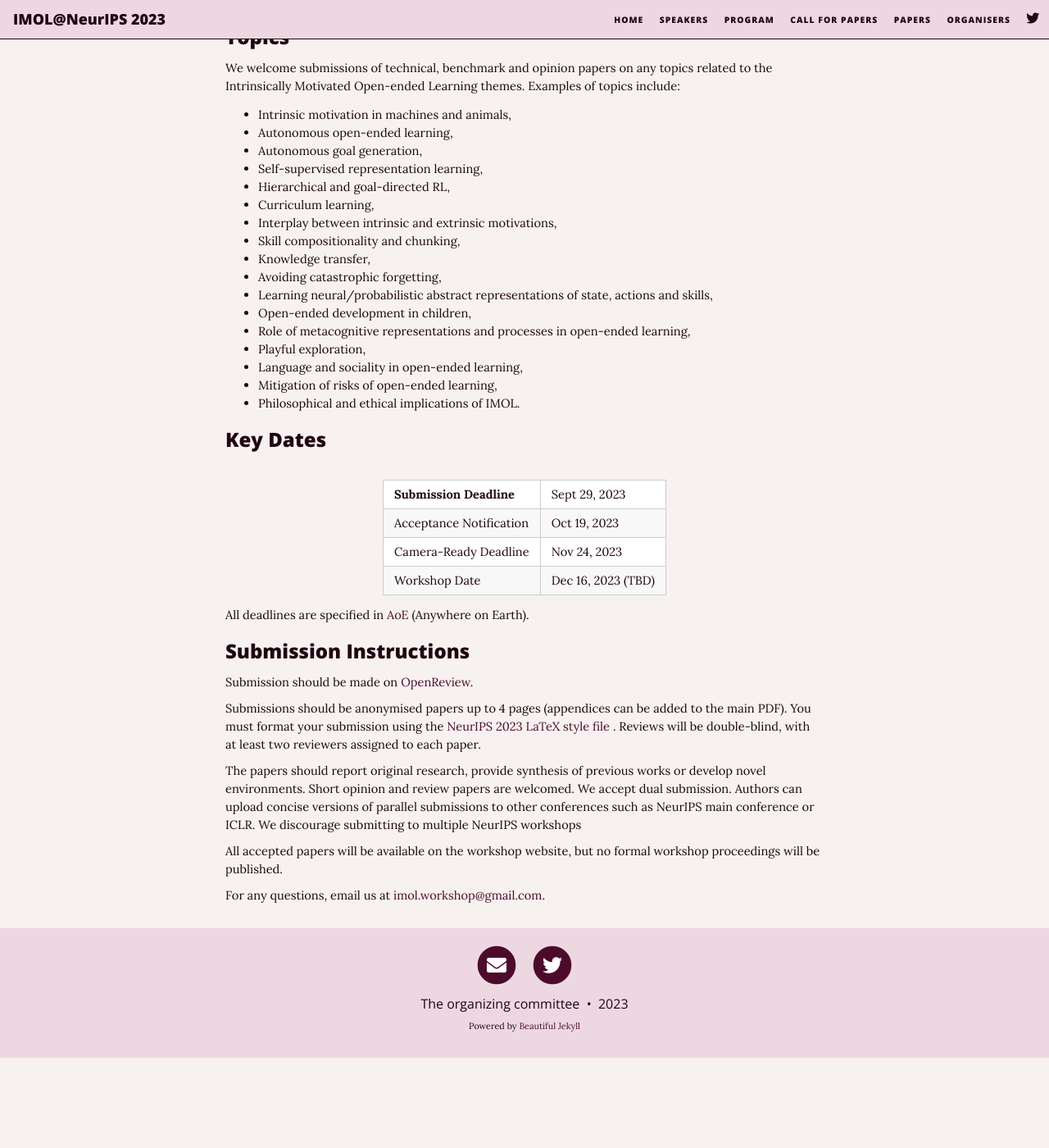
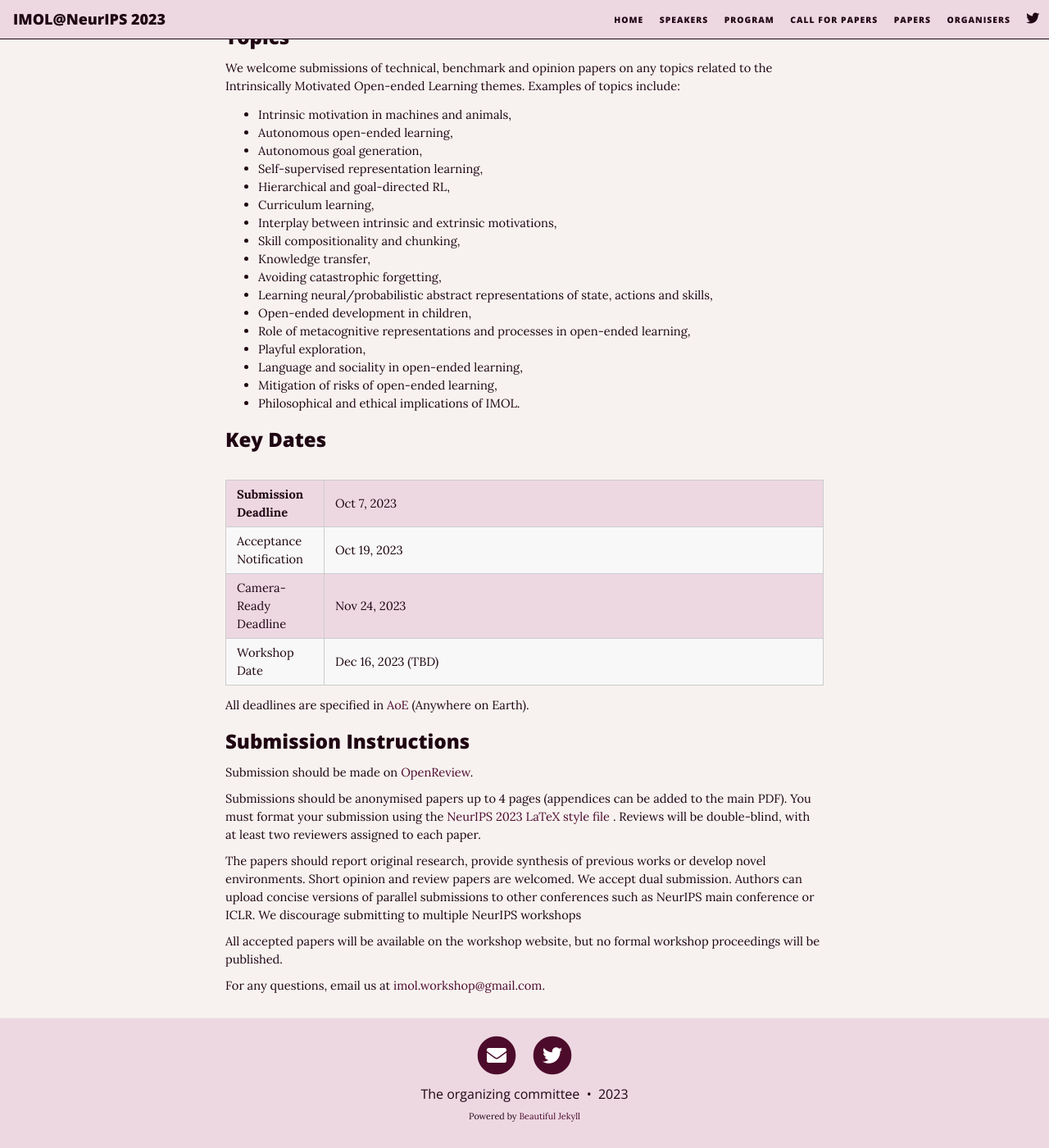
Before and after one commit to nmady/imol-workshop.github.io, a Jekyll site: the page built from call.md, in a window 1280 px wide and 1400 px high, scrolled down 178 px. Shown: the whole window at 82% size. Built offline with Jekyll 4.4.1, drawn with Linux system fonts in a browser that asks for light colours; nearby versions of some CDN libraries; before the commit the page ends 1468 px from its top, so only the background shows below that.

Commit message:
update deadline

```diff
--- a/call.md
+++ b/call.md
@@ -46,7 +46,7 @@ Examples of topics include:
 <table style='margin-bottom:10pt;text-align:center;'>
 	<tr>
 		<td> <b>Submission Deadline</b></td>
-		<td> Sept 29, 2023</td>
+		<td> Oct 7, 2023</td>
 	</tr>
 	<tr>
 		<td> Acceptance Notification </td>
--- a/css/common.css
+++ b/css/common.css
@@ -148,16 +148,28 @@ h4{
   }
 }
 
+table {
+    width: 100%;
+}
+td:first-child {
+    width: 90pt;
+}
+tr:nth-child(n+1), tr:nth-child(n+2) {
+    background: #edd8e2;
+}
+
 
 .row{
   margin-bottom: 10px;
 }
 
+
+
 .program-table{
   display: block;
   margin-left: auto;
   margin-right: auto;
-  width: 75%;
+  width: 100%;
 }
 
 .speaker-affiliation{
```
